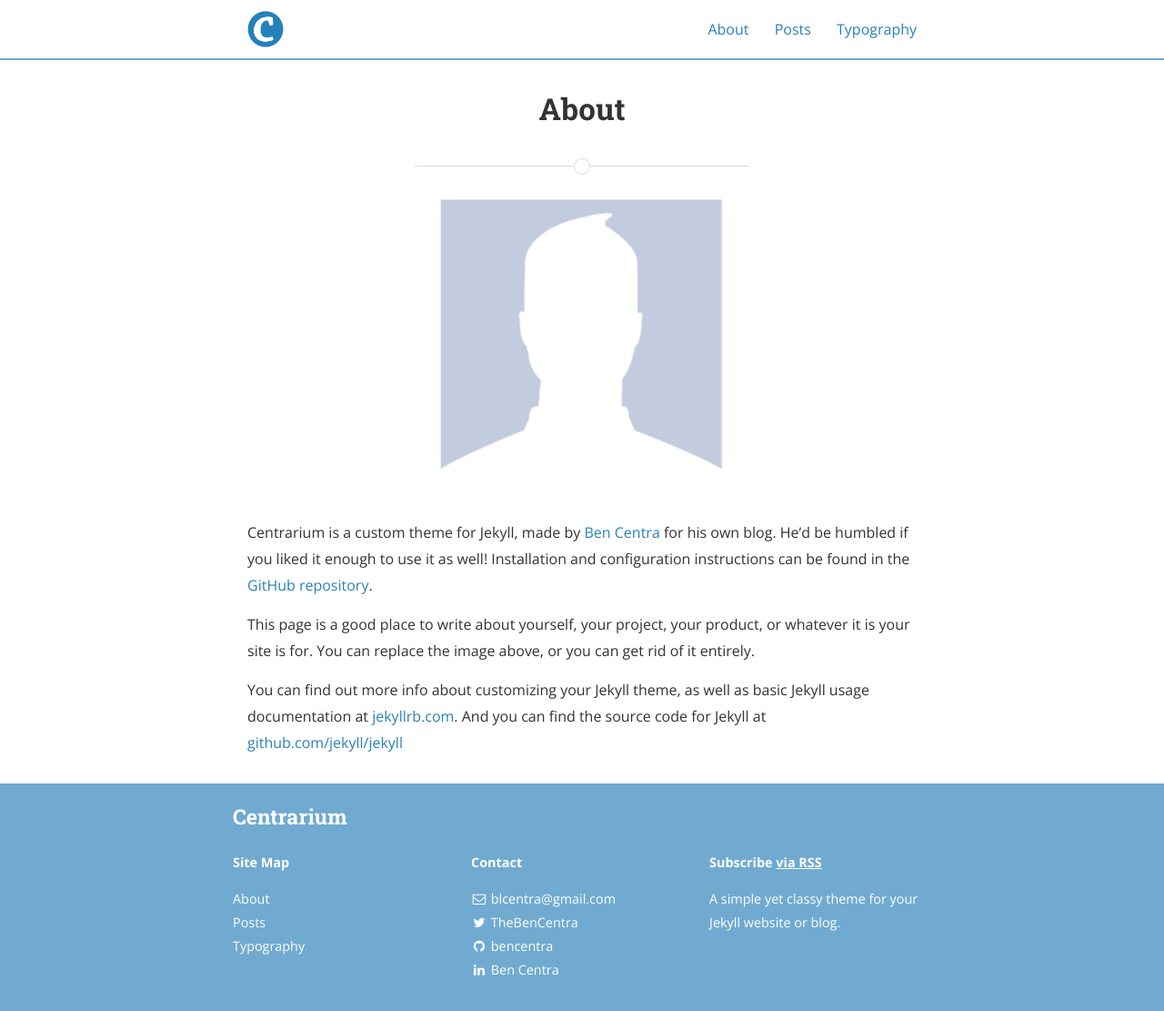
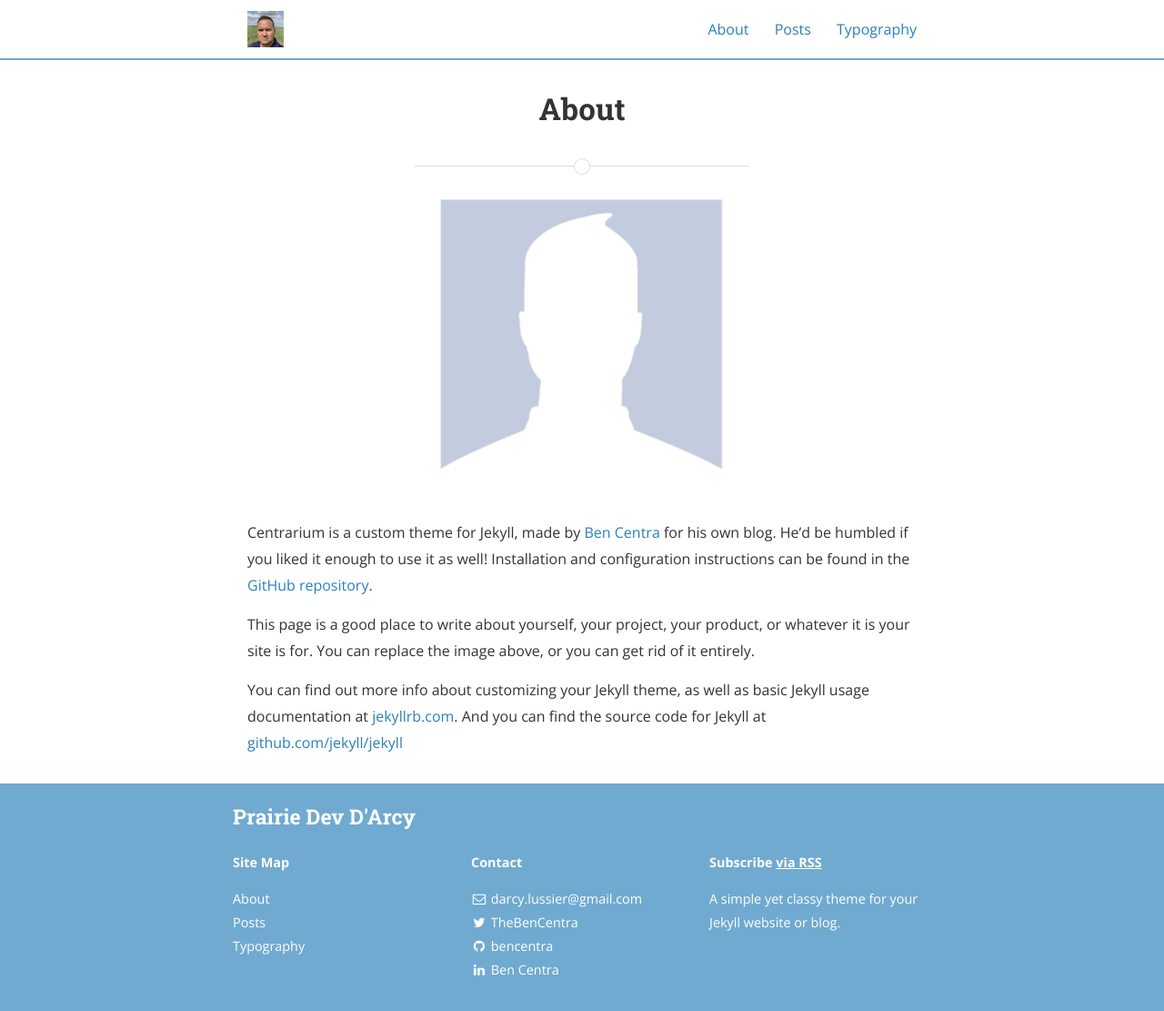
Before and after one commit to dlussier/dlussier.github.io, a Jekyll site: the page built from about.md, in a window 1280 px wide and 1111 px high. Shown: the whole window at 91% size. Built offline with Jekyll 4.4.1, drawn with Linux system fonts in a browser that asks for light colours; nearby versions of some CDN libraries.

Commit message:
Updated imagery.

```diff
--- a/_config.yml
+++ b/_config.yml
@@ -9,10 +9,10 @@ exclude:
   - "/vendor/"
 
 # Site settings
-title: Centrarium
-subtitle: "A simple yet classy theme for your Jekyll website or blog"
-email: blcentra@gmail.com
-name: Ben Centra
+title: Prairie Dev D'Arcy
+subtitle: "Enterprise Architecture, Software Development, Technology, and Team Leadership"
+email: darcy.lussier@gmail.com
+name: D'Arcy Lussier
 description: >
   A simple yet classy theme for your Jekyll website or blog.
 # Base URL of site (i.e. /blog). It should always start with a slash,
@@ -20,8 +20,8 @@ description: >
 # root of your server.
 baseurl: "" # the subpath of your site, e.g. /blog/
 url: "" # the base hostname & protocol for your site
-cover: "/assets/header_image.jpg"
-logo: "/assets/logo.png"
+cover: "/assets/Field2.jpg"
+logo: "/assets/Headshot2020.png"
 
 # Build settings
 markdown: kramdown
```
Also changed, not shown: assets/Headshot2020.png (added), 1 other file.
